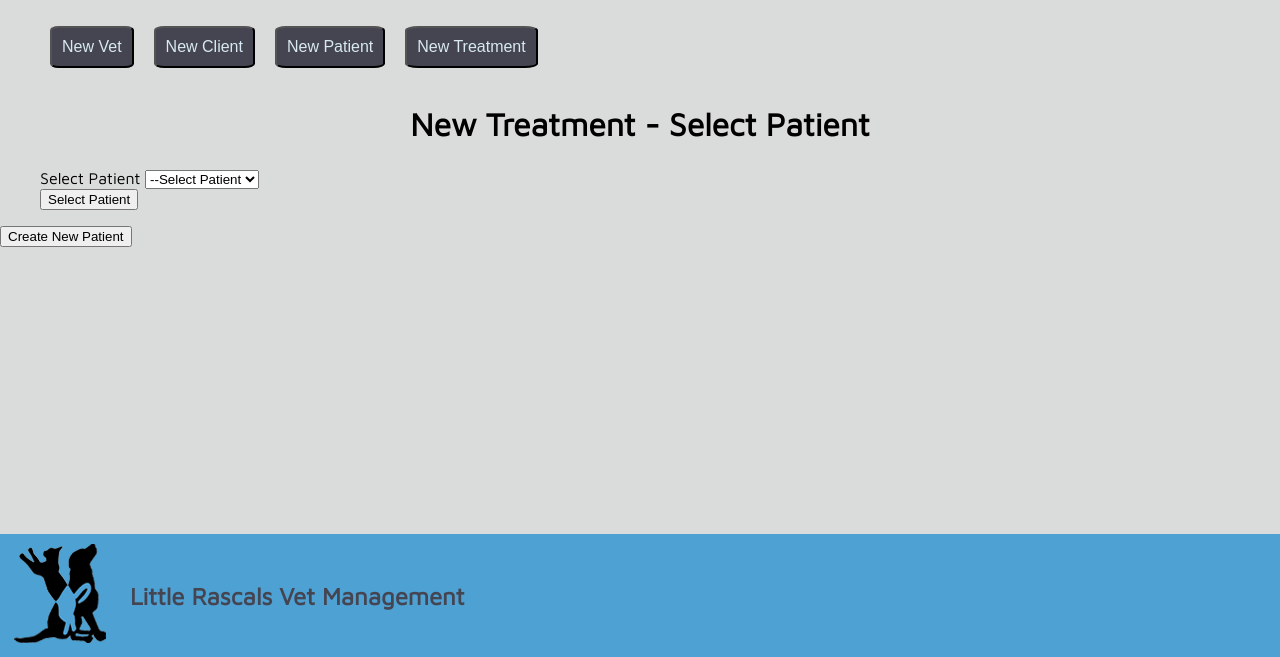
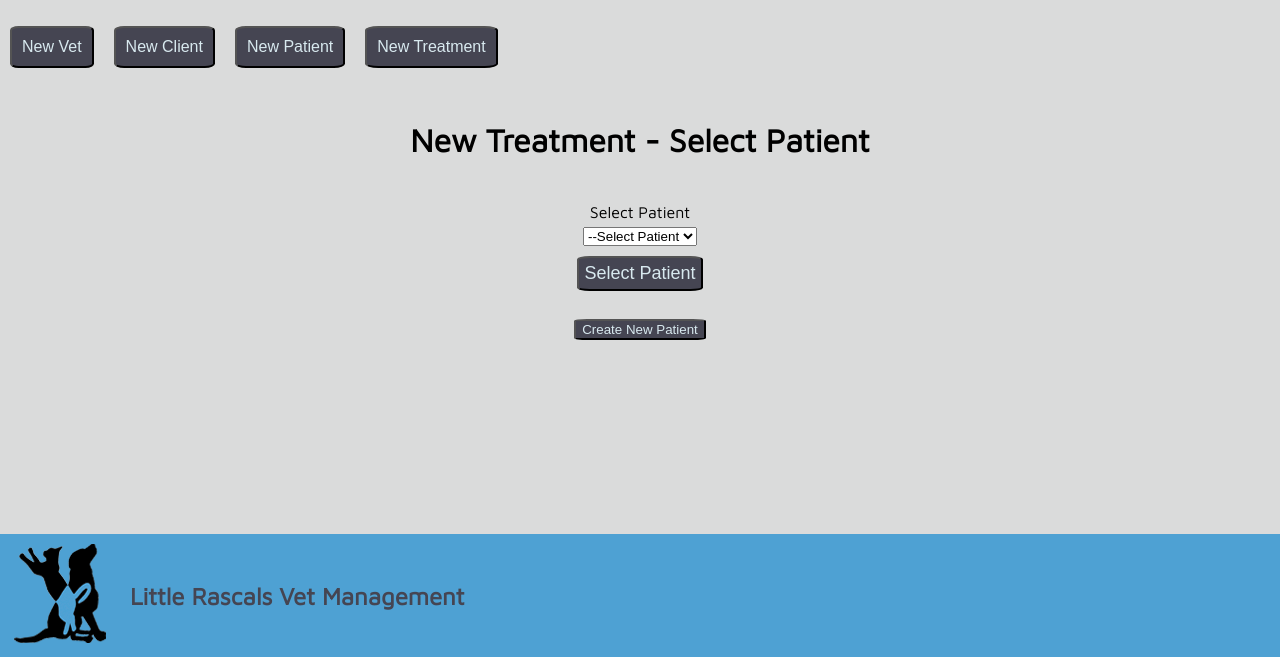
Before and after one commit to matt-hutcheson/vet_management_app_python, a Flask app: page /treatments/new in a window 1280 px wide. Shown: the part 143-800 px from the top of the page. Run offline with Flask 2, Linux system fonts and the light colour scheme; data that the repository does not hold is empty; some libraries are stand-ins or nearby versions.

Commit message:
addeed css for new patient

```diff
--- a/static/css/style.css
+++ b/static/css/style.css
@@ -12,6 +12,7 @@ body {
 
 ul {
     list-style: none;
+    padding-inline-start: 0px;
 }
 
 header {
@@ -84,6 +85,7 @@ h2 {
     display: flex;
     flex-flow: row wrap;
     justify-content: space-evenly;
+    padding-left: 0;
 }
 
 .vet-details-buttons {
@@ -147,6 +149,7 @@ h2 {
     flex-flow: row nowrap;
     justify-content: space-between;
     align-items: center;
+    padding-left: 0;
 }
 
 .show-text {
@@ -159,9 +162,27 @@ h2 {
 
 /* New client form */
 
+.client-object {
+    display: flex;
+    flex-flow: row;
+    justify-content: center;
+    align-items: center;
+}
+
 .new-client-details {
     display: flex;
-    flex-flow: row;
+    flex-flow: column wrap;
+    justify-content: center;
+    align-items: center;
+    border: solid #454552;
+    padding: 10px;
+    background-color: #4ea1d3;
+    border-radius: 5%;
+}
+
+#new-client-form > li {
+    margin-bottom: 5px;
+    text-align: center;
 }
 
 
@@ -211,3 +232,36 @@ th {
     padding: 0px;
     border: none;
 }
+
+/* select client/patient forms */
+
+.select-form-button {
+    display: flex;
+    flex-flow: column nowrap;
+    align-items: center;
+}
+
+.select-client-form {
+    display: flex;
+    flex-flow: column nowrap;
+    justify-content: center;
+    align-items: center;
+    padding: 2px;
+}
+
+.select-client-form > li {
+    margin-bottom: 5px;
+}
+
+/* Patient new and edit forms */
+
+#dob-age-radios {
+    display: flex;
+    flex-flow: row nowrap;
+    justify-content: center;
+    align-items: center;
+}
+
+#dob-age-radios > div {
+    margin: 10px;
+}
--- a/templates/clients/new.html
+++ b/templates/clients/new.html
@@ -29,7 +29,7 @@
                     <label for="address">Address</label>
                 </li>
                 <li>
-                    <textarea name="address" id="address" cols="30" rows="10" required></textarea>
+                    <textarea name="address" id="address" cols="17" rows="5" required></textarea>
                 </li>
                 <li>
                     <label for="vet-assigned">Vet Assigned</label>
--- a/templates/treatments/select_patient.html
+++ b/templates/treatments/select_patient.html
@@ -1,12 +1,15 @@
 {% extends 'index.html' %}
 
 {% block main %}
+<article class="select-form-button">
     <h2>New Treatment - Select Patient</h2>
 
     <form action="/treatments/select-patient" method="POST">
-    <ul>
+        <ul class="select-client-form">
             <li>
                 <label for="patient-name">Select Patient</label>
+            </li>
+            <li>
                 <select name="patient-name" id="patient-name" required>
                     <option value="" disabled="True" selected>--Select Patient</option>
                     {% for patient in all_patients %}
@@ -15,12 +18,14 @@
                 </select>
             </li>
             <li>
-            <input type="submit" value="Select Patient">
+                <input type="submit" value="Select Patient" class="button-submit vet-button">
             </li>
         </ul>
     </form>
 
     <form action="/patients/new" method="get">
-    <input type="submit" value="Create New Patient">
+        <input type="submit" value="Create New Patient" class="button-submit">
     </form>
+
+</article>
 {% endblock %}
```
Also changed, not shown: templates/clients/edit.html (+18 -7 lines), templates/patients/new.html (+37 -5 lines), templates/patients/select_client.html (+8 -4 lines). Lines whose indentation alone changed are shown as unchanged.
